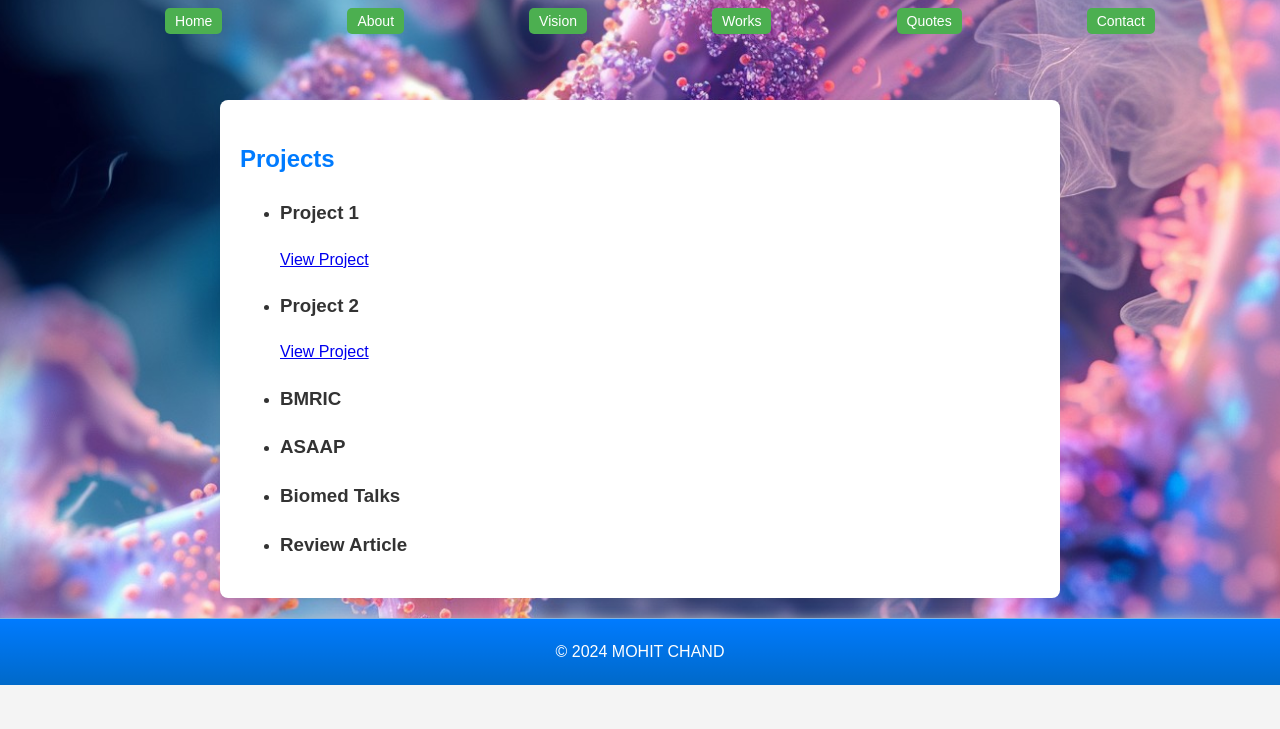
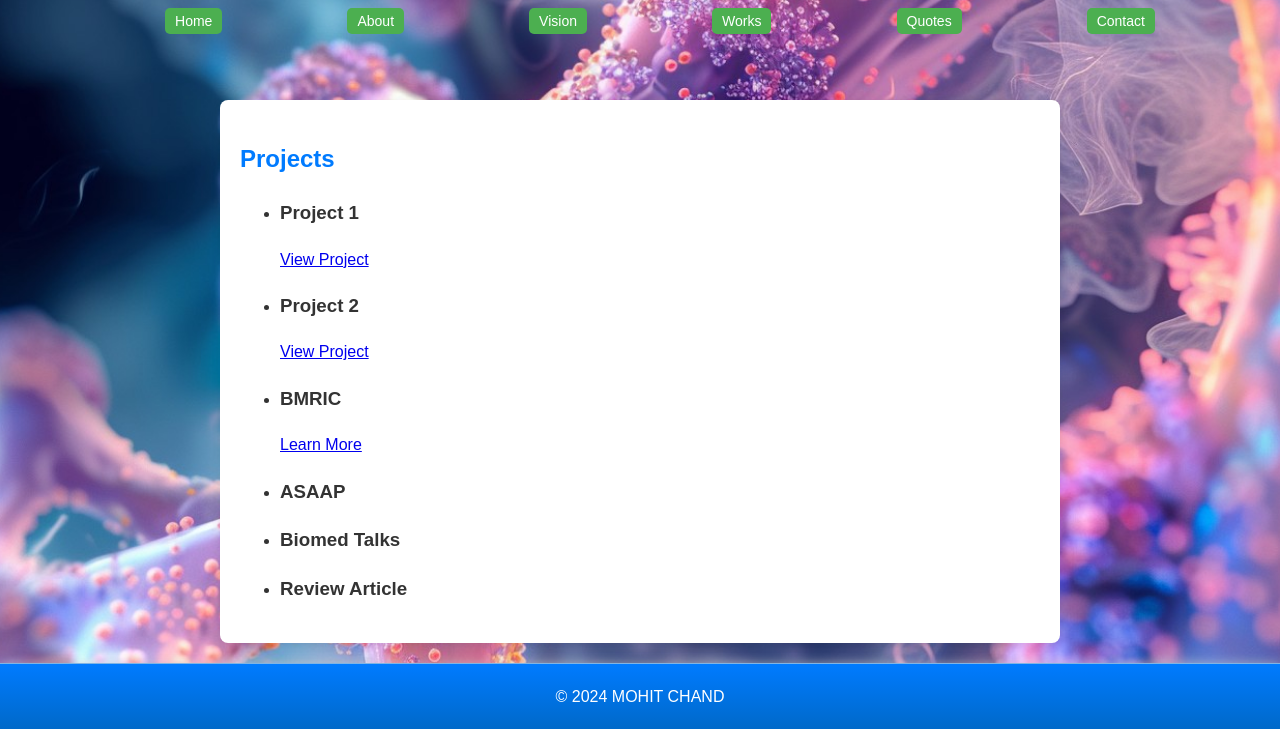
Before and after one commit to raja658/Mohit.github.io, a website: page works.html in a window 1280 px wide. Shown: the part 116-845 px from the top of the page. Before the commit the page ends 801 px from the top, so only its background shows below. Drawn offline with Linux system fonts and the light colour scheme.

Commit message:
Update works.html

```diff
--- a/works.html
+++ b/works.html
@@ -37,8 +37,8 @@
           <a href="project2.html">View Project</a>
       </li>
       <li>
-        <h3>BMRIC</h3>
-        <a href="https://sites.google.com/view/bmric/home"></a>
+          <h3>BMRIC</h3>
+          <a href="https://sites.google.com/view/bmric/home">Learn More</a>
       </li>
       <li>
         <h3>ASAAP</h3>
```
